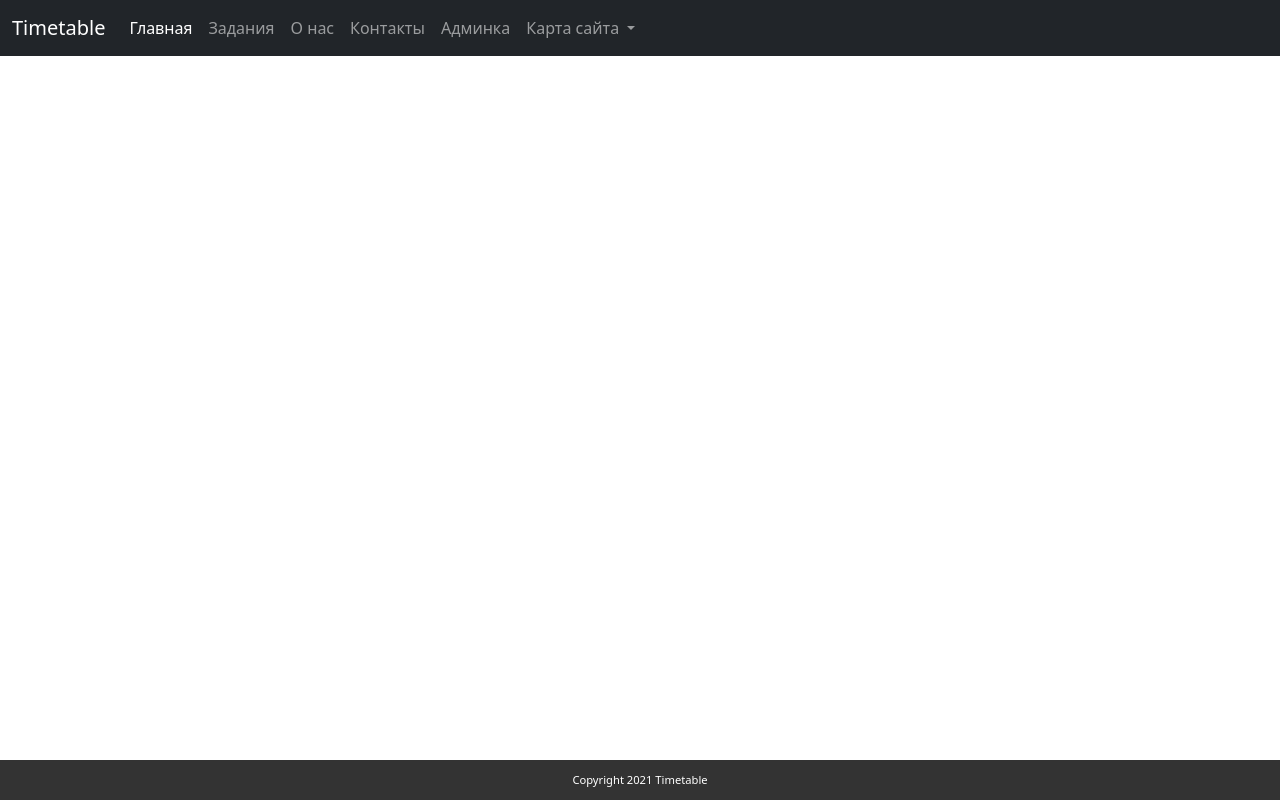
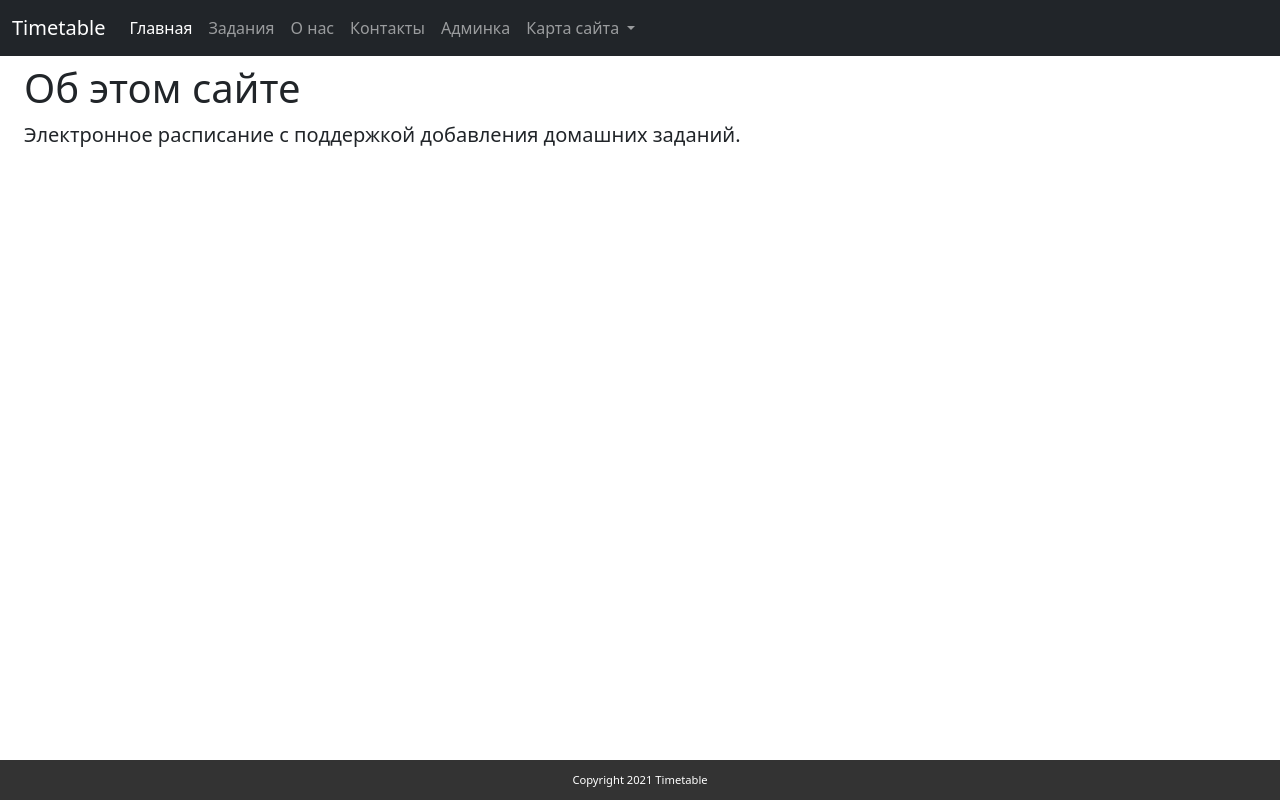
Before and after one commit to nikita26078/curs, a Django app: page /about in a window 1280 px wide. Run offline with Django 3.2, Linux system fonts and the light colour scheme; some libraries are stand-ins or nearby versions.

Commit message:
Fix theme

```diff
--- a/djangotest/djangotest/settings.py
+++ b/djangotest/djangotest/settings.py
@@ -122,7 +122,7 @@ USE_TZ = True
 JAZZMIN_SETTINGS = {
     "topmenu_links": [
         # Url that gets reversed (Permissions can be added)
-        {"name": "Просмотр сайта",  "url": "home", "permissions": ["auth.view_user"]},
+        {"name": "Просмотр сайта",  "url": "/", "permissions": ["auth.view_user"]},
     ],
 }
 
--- a/djangotest/timetable/static/app.css
+++ b/djangotest/timetable/static/app.css
@@ -1,3 +1,7 @@
+@import url("css/bootstrap-dark.css") (prefers-color-scheme: dark);
+
+@import url("css/bootstrap.css") (prefers-color-scheme: light);
+
 #page-container {
     position: relative;
     min-height: 100vh;
@@ -24,7 +28,6 @@ p.copyright {
 }
 
 body {
-    color: #ffffff;
     -webkit-background-size: cover;
     -moz-background-size: cover;
     -o-background-size: cover;
--- a/djangotest/timetable/templates/timetable/layout.html
+++ b/djangotest/timetable/templates/timetable/layout.html
@@ -4,7 +4,6 @@
     <meta charset="UTF-8">
     <title>{% block title %}{% endblock %}</title>
     {% load static %}
-    <link rel="stylesheet" href="{% static 'css/bootstrap-dark.css' %}" type="text/css">
     <link rel="stylesheet" href="{% static 'app.css' %}" type="text/css">
 </head>
 <body>
```
